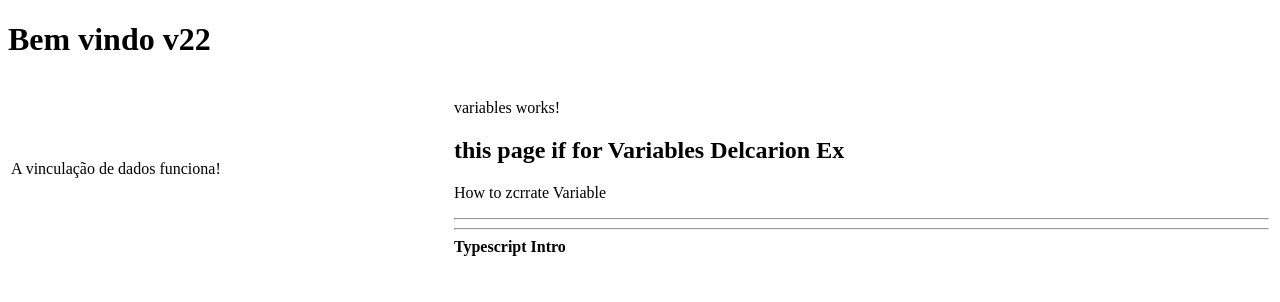
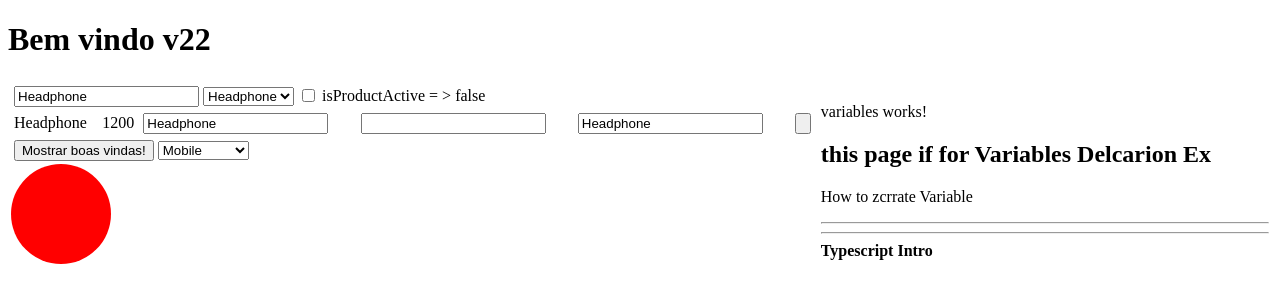
Before and after one commit to marcionavarro/angular22, an Angular app: page / in a window 1280 px wide. Shown: the top 302 px of the page. Built offline with nearby package versions, Linux system fonts and the light colour scheme.

Commit message:
Angular 22 Tutorial for Beginners | Data Binding and Event Binding in Angular

```diff
--- a/src/app/components/data-binding/data-binding.html
+++ b/src/app/components/data-binding/data-binding.html
@@ -1 +1,65 @@
-<p>A vinculação de dados funciona!</p>
+<table>
+  <tr>
+    <td>
+      <input type="text" [(ngModel)]="productName" />
+    </td>
+    <td>
+      <select [(ngModel)]="productName">
+        <option>Mobile</option>
+        <option>Laptop</option>
+        <option>Headphone</option>
+        <option>Charger</option>
+      </select>
+    </td>
+    <td>
+      <input type="checkbox" [(ngModel)]="isProductActive" />
+    </td>
+    <td>isProductActive = > {{ isProductActive }}</td>
+  </tr>
+</table>
+
+<table style="width: 100%">
+  <tr>
+    <td>
+      {{ productName }}
+    </td>
+    <td>
+      <span>{{ productPrice }}</span>
+    </td>
+
+    <td>
+      <input type="text" value="{{ productName }}" />
+    </td>
+    <td>
+      <input type="text" [maxLength]="maxAllowedQuantity" />
+    </td>
+    <td>
+      <input type="text" [value]="productName" />
+    </td>
+    <td>
+      <input type="{{ myDynamicType }}" />
+    </td>
+  </tr>
+</table>
+
+<table>
+  <tr>
+    <td>
+      <button (click)="showWelcomeText()">Mostrar boas vindas!</button>
+    </td>
+    <td>
+      <select (change)="onDropdownChange()">
+        <option value="">Mobile</option>
+        <option value="">Laptop</option>
+        <option value="">Headphone</option>
+        <option value="">Charger</option>
+      </select>
+    </td>
+  </tr>
+</table>
+
+<div
+  (mouseenter)="onMouseEnter()"
+  (mouseleave)="onMouseLeft()"
+  style="background-color: red; width: 100px; height: 100px; border-radius: 50px"
+></div>
--- a/src/app/components/data-binding/data-binding.ts
+++ b/src/app/components/data-binding/data-binding.ts
@@ -1,9 +1,33 @@
 import { Component } from '@angular/core';
+import { FormsModule } from '@angular/forms';
 
 @Component({
   selector: 'app-data-binding',
-  imports: [],
+  imports: [FormsModule],
   templateUrl: './data-binding.html',
   styleUrl: './data-binding.css',
 })
-export class DataBinding {}
+export class DataBinding {
+  productName: string = 'Headphone';
+  productPrice: number = 1200;
+  maxAllowedQuantity: number = 5;
+  isProductActive = false;
+
+  myDynamicType = 'button';
+
+  showWelcomeText() {
+    alert('Bem vindo v22');
+  }
+
+  onDropdownChange() {
+    alert('Dropdown has changed');
+  }
+
+  onMouseEnter() {
+    console.log('Mouse Enytered');
+  }
+
+  onMouseLeft() {
+    console.log('Mouse Left Div');
+  }
+}
```
